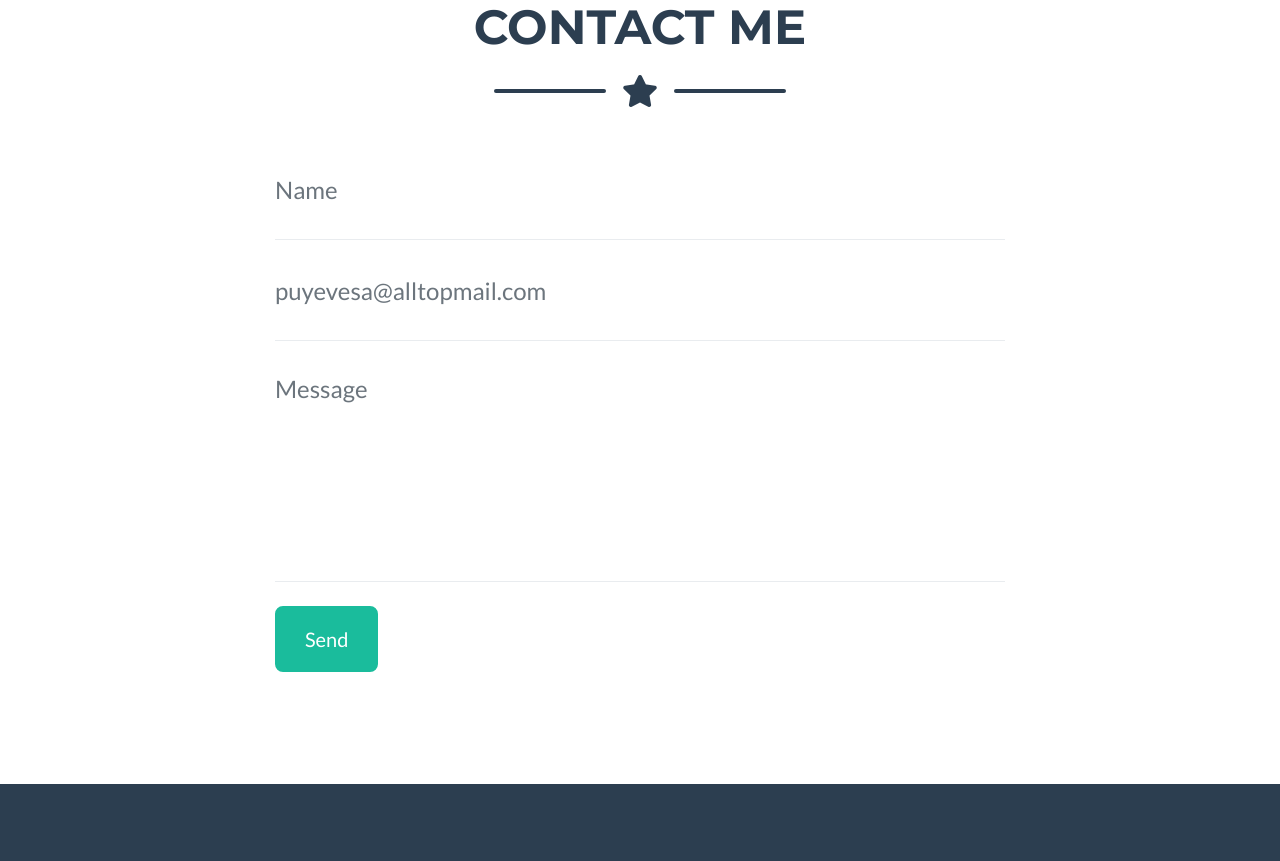
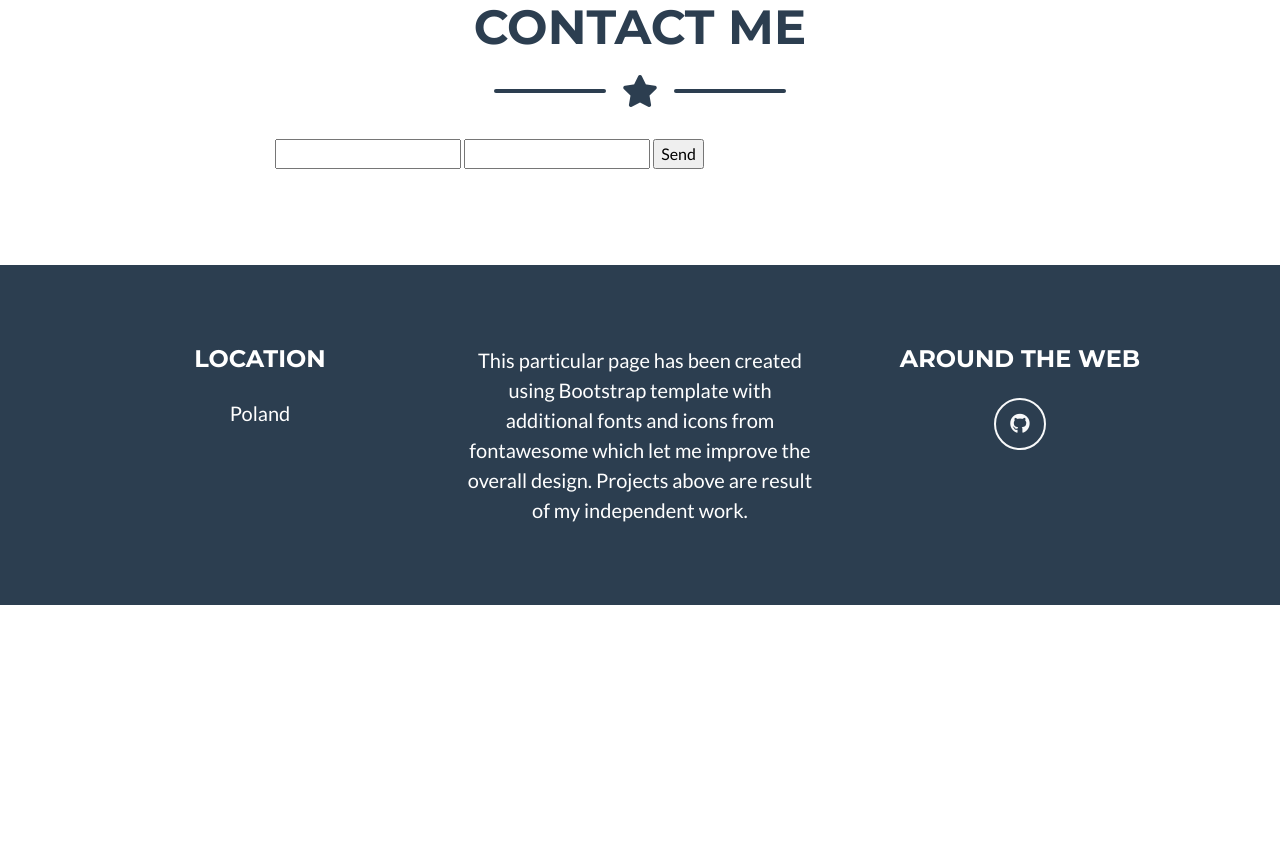
Before and after one commit to dl769/portfoliopage, a website with bundled scripts: page index.html in a window 1280 px wide. Shown: the part 2060-2921 px from the top of the page. After the commit the page ends 2665 px from the top, so only its background shows below. Built offline with nearby package versions, Linux system fonts and the light colour scheme.

Commit message:
Update index.html

```diff
--- a/index.html
+++ b/index.html
@@ -191,33 +191,10 @@
         <div class="col-lg-8 mx-auto">
           <!--  xoxoxoxox -->
           <form action="https://formspree.io/puyevesa@alltopmail.com" method="POST">
-            <div class="control-group">
-              <div class="form-group floating-label-form-group controls mb-0 pb-2">
-                <label>Name</label>
-                <input class="form-control" name="name" id="name" type="text" placeholder="Name" required="required" data-validation-required-message="Please enter your name.">
-                <p class="help-block text-danger"></p>
-              </div>
-            </div>
-            <div class="control-group">
-              <div class="form-group floating-label-form-group controls mb-0 pb-2">
-                <label>Email Address</label>
-                <input class="form-control" id="email" name="_replyto" type="email" placeholder="puyevesa@alltopmail.com" required="required" data-validation-required-message="Please enter your email address.">
-                <p class="help-block text-danger"></p>
-              </div>
-            </div>
-            <div class="control-group">
-              <div class="form-group floating-label-form-group controls mb-0 pb-2">
-                <label>Message</label>
-                <textarea class="form-control" id="message" rows="5" placeholder="Message" required="required" data-validation-required-message="Please enter a message."></textarea>
-                <p class="help-block text-danger"></p>
-              </div>
-            </div>
-            <br>
-            <div id="success"></div>
-            <div class="form-group">
-              <button type="submit" class="btn btn-primary btn-xl" id="sendMessageButton">Send</button>
-            </div>
-          </form>
+  <input type="text" name="name">
+  <input type="email" name="_replyto">
+  <input type="submit" value="Send">
+</form>
         </div>
       </div>
 
```
